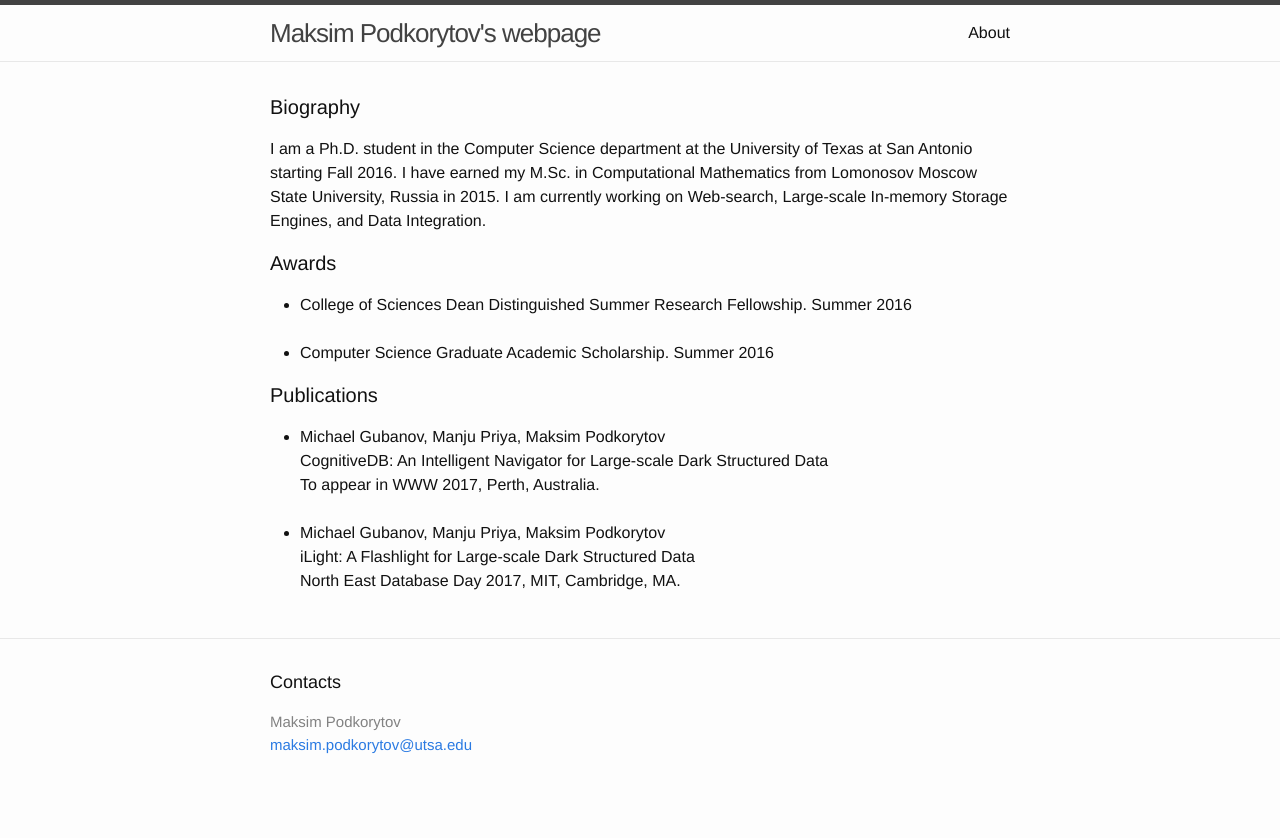
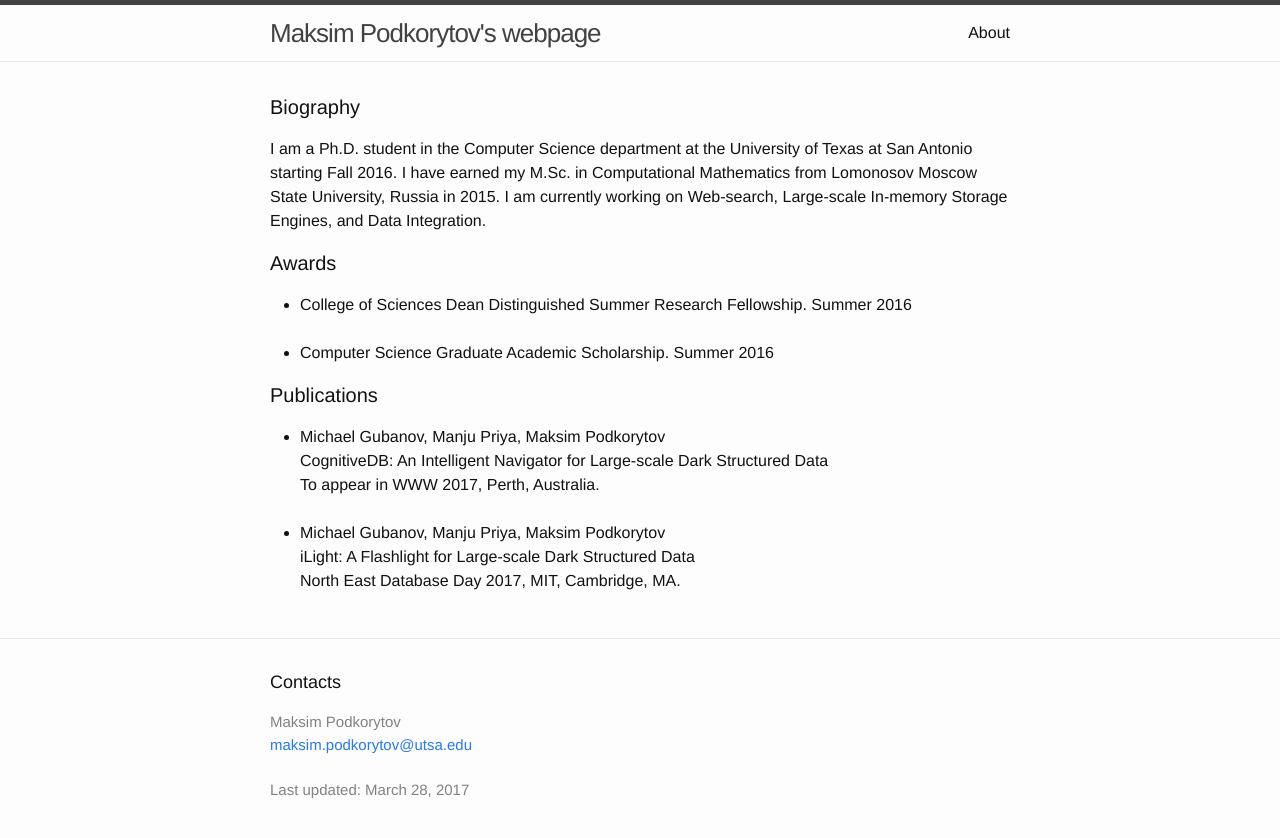
Before and after one commit to tenpercent/tenpercent.github.io, a Jekyll site: the page built from index.html, in a window 1280 px wide. Shown: the top 838 px of the page. Built offline with Jekyll 4.4.1, drawn with Linux system fonts in a browser that asks for light colours.

Commit message:
Add last updated

```diff
--- a/_config.yml
+++ b/_config.yml
@@ -2,6 +2,7 @@
 title: Maksim Podkorytov's webpage
 author: Maksim Podkorytov
 email: maksim.podkorytov@utsa.edu
+date: March 28, 2017
 description: > # this means to ignore newlines until "baseurl:"
   A personal webpage
 baseurl: "" # the subpath of your site, e.g. /blog/
--- a/_includes/footer.html
+++ b/_includes/footer.html
@@ -9,6 +9,8 @@
         <ul class="contact-list">
           <li>{{ site.author }}</li>
           <li><a href="mailto:{{ site.email }}">{{ site.email }}</a></li>
+          <br>
+          <li>Last updated: {{ site.date }}</li>
         </ul>
       </div>
 
```
